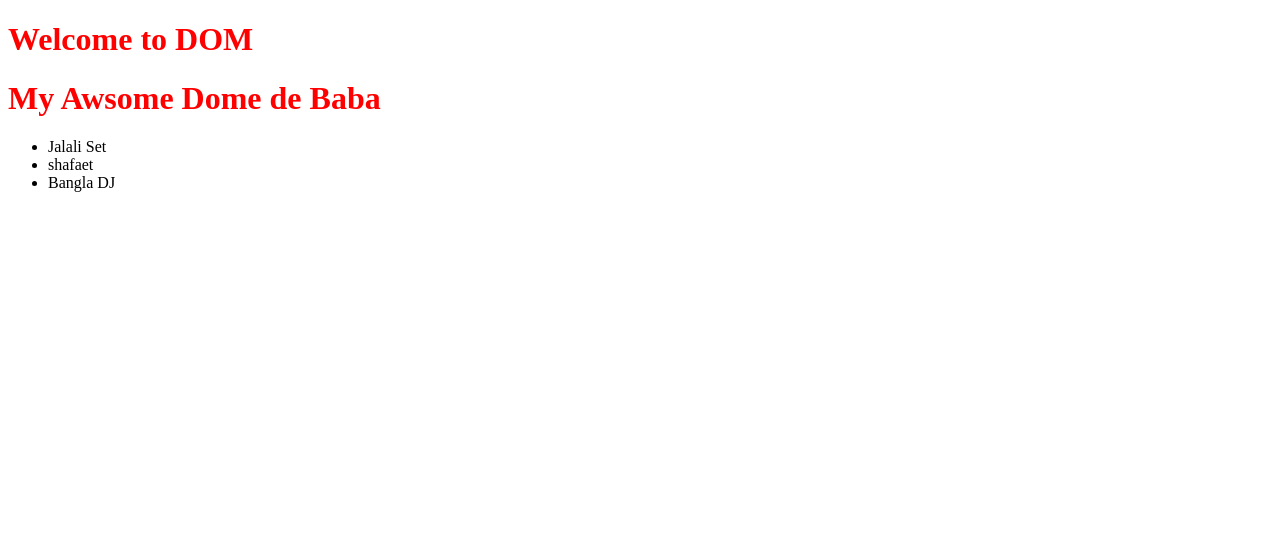
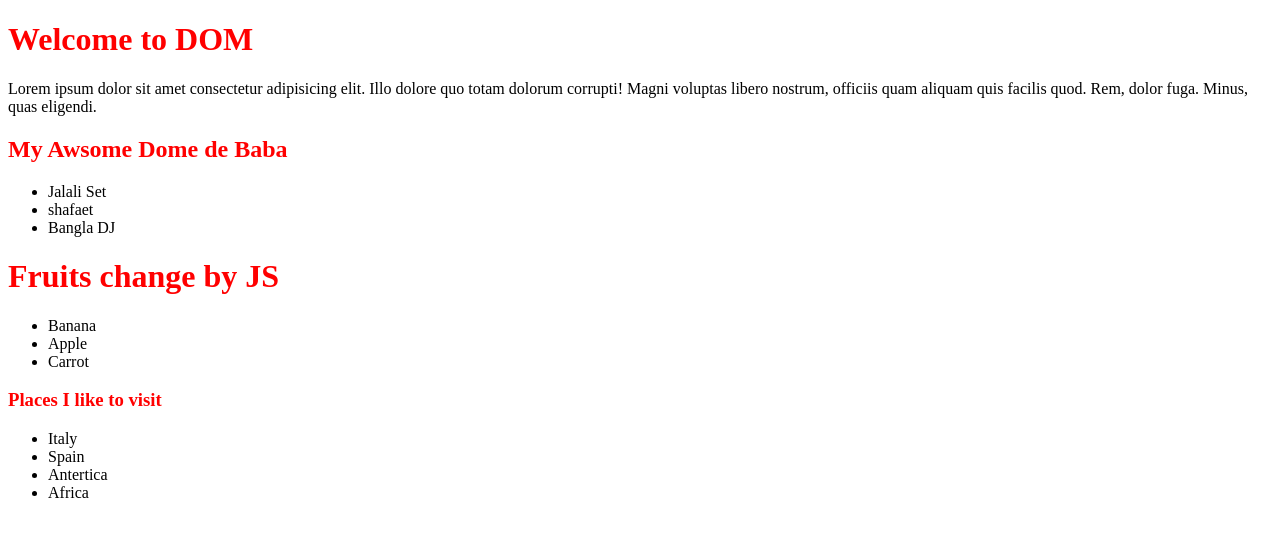
Before and after one commit to AbdullaAlHarun/js-example, a plain HTML site: page basic-dom/index.html in a window 1280 px wide. Drawn offline with Linux system fonts and the light colour scheme.

Commit message:
Traversing Dom - GetElementByClass VS GetElementById!!

```diff
--- a/basic-dom/index.html
+++ b/basic-dom/index.html
@@ -9,14 +9,38 @@
 <body>
     <header>
         <h1>Welcome to DOM</h1>
+        <p>
+            Lorem ipsum dolor sit amet consectetur adipisicing elit. Illo dolore quo totam dolorum corrupti! Magni voluptas libero nostrum, officiis quam aliquam quis facilis quod. Rem, dolor fuga. Minus, quas eligendi.
+        </p>
     </header>
     <main>
-        <h1>My Awsome Dome de Baba  </h1>
+        <section>
+            <h1>My Awsome Dome de Baba  </h1>
         <ul>
             <li>Jalali Set</li>
             <li>shafaet</li>
             <li>Bangla DJ</li>
         </ul>
+        </section>
+
+    </section>
+    <h1 id="fruits-title">Fruits I like</h1>
+    <ul>
+        <li>Banana</li>
+        <li>Apple</li>
+        <li>Carrot</li>
+    </ul>
+<section>
+
+    <section>
+        <h1 id="">Places I like to visit</h1>
+        <ul>
+            <li class="important-places">Italy</li>
+            <li class="important-places">Spain</li>
+            <li class="important-places">Antertica</li>
+            <li>Africa</li>
+        </ul>
+    </section>
     </main>
     <script src="js/app.js"></script>
 </body>
--- a/basic-dom/js/app.js
+++ b/basic-dom/js/app.js
@@ -3,12 +3,16 @@ const allHeading = document.getElementsByTagName('h1');
 
 for (const h1 of allHeading) {
 
-    console.log(h1.innerText);
+    // console.log(h1.innerText);
 
 }
 
 const liCollection = document.getElementsByTagName('li');
 // console.log(liCollection);
 for (const li of liCollection) {
-    console.log(li.innerText);
+    // console.log(li.innerText);
 }
+
+const fruitTitle =  document.getElementById('fruits-title');
+ fruitTitle.innerText = 'Fruits change by JS'
+ console.log(fruitTitle)
```
